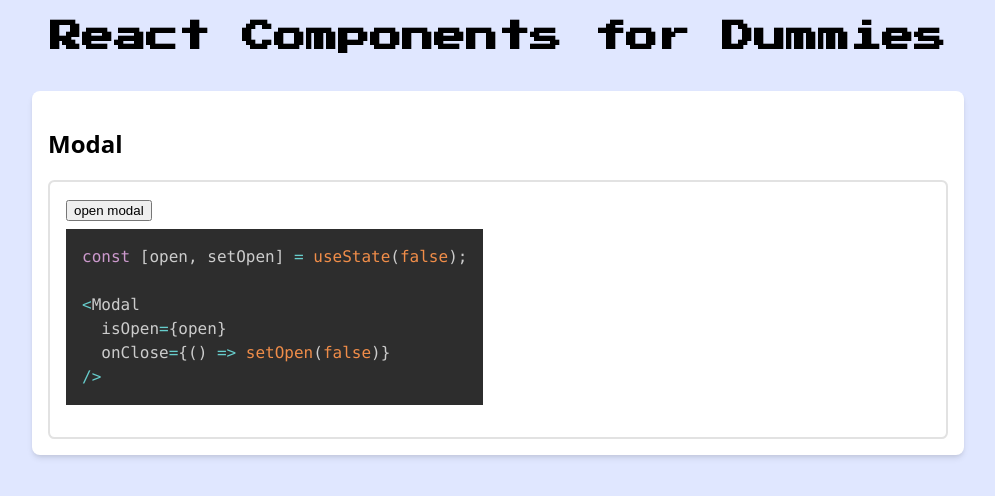
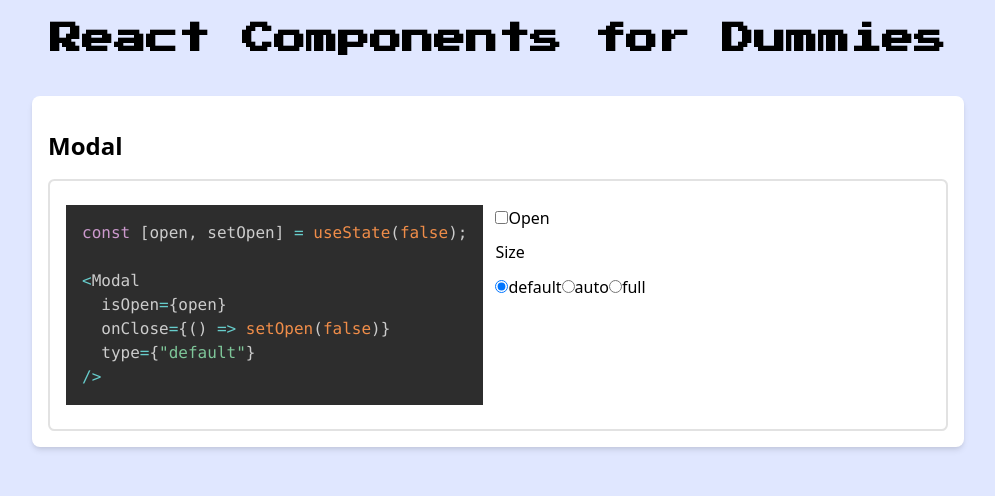
Before and after one commit to SaifulBashar/react-component-for-dummies, a Next.js app: page / in a window 1280 px wide. Shown: the top 496 px of the page, without its empty margins (142-1137 px from the left). Built offline with nearby package versions, Linux system fonts and the light colour scheme.

Commit message:
updating modal component

```diff
--- a/components/Modal.tsx
+++ b/components/Modal.tsx
@@ -36,6 +36,7 @@
   padding: 24px;
   position: relative;
   margin: 1rem;
+  height: 100%;
   & > [aria-label="Close"] {
     background: transparent;
     border: none;
--- a/components/sections/ModalSection.tsx
+++ b/components/sections/ModalSection.tsx
@@ -1,7 +1,6 @@
 import { Modal } from "../Modal";
-import { useState } from "react";
 import { css } from "@emotion/css";
-// import { Field, Form, Formik, FormikProps } from "formik";
+import { Field, Formik, FormikProps } from "formik";
 import { Code } from "../Code";
 
 const code = `const [open, setOpen] = useState(false);
@@ -9,11 +8,20 @@
 <Modal
   isOpen={open}
   onClose={() => setOpen(false)}
+  type={"default"}
 />`;
 export function ModalSection() {
-  const [open, setOpen] = useState(false);
-
   return (
+    <Formik
+      initialValues={{ isOpen: false, size: "default" }}
+      onSubmit={(values, actions) => {
+        setTimeout(() => {
+          alert(JSON.stringify(values, null, 2));
+          actions.setSubmitting(false);
+        }, 1000);
+      }}
+    >
+      {(props: FormikProps<any>) => (
         <div>
           <h2>Modal</h2>
           <div
@@ -23,8 +31,11 @@
               padding: 1rem;
             `}
           >
-        <button onClick={() => setOpen(true)}>open modal</button>
-        <Modal isOpen={open} onClose={() => setOpen(false)} />
+            <Modal
+              isOpen={props.values.isOpen}
+              onClose={() => props.setFieldValue("isOpen", false)}
+              type={props.values.size}
+            />
             <div
               className={css`
                 display: flex;
@@ -41,11 +52,33 @@
               </div>
               <div
                 className={css`
-              padding-left: 12px;
+                  padding: 12px;
                 `}
-          ></div>
+              >
+                <div>
+                  <Field name="isOpen" id="isOpen" type={"checkbox"} />
+                  <label htmlFor="isOpen">Open</label>
+                </div>
+                <p>Size</p>
+                <div role="group" aria-labelledby="checkbox-group">
+                  <label>
+                    <Field type="radio" name="size" value="default" />
+                    default
+                  </label>
+                  <label>
+                    <Field type="radio" name="size" value="auto" />
+                    auto
+                  </label>
+                  <label>
+                    <Field type="radio" name="size" value="full" />
+                    full
+                  </label>
                 </div>
               </div>
             </div>
+          </div>
+        </div>
+      )}
+    </Formik>
   );
 }
--- a/package.json
+++ b/package.json
@@ -11,6 +11,7 @@
     "clsx": "^1.1.1",
     "formik": "^2.2.9",
     "next": "^11.1.2",
+    "normalize.css": "^8.0.1",
     "prismjs": "^1.25.0",
     "ramda": "~0.26.1",
     "react": "17.0.1",
--- a/pages/_app.tsx
+++ b/pages/_app.tsx
@@ -1,9 +1,12 @@
 import { Global, css } from "@emotion/react";
 import "prismjs/themes/prism-tomorrow.css";
+// @ts-ignore
+import normalize from "normalize.css";
 
 const globalStyles = (
   <Global
     styles={css`
+      ${normalize}
       @import url("https://fonts.googleapis.com/css2?family=Press+Start+2P&display=swap");
       html,
       body {
```
Also changed, not shown: .eslintrc.json. Lines whose indentation alone changed are shown as unchanged.
